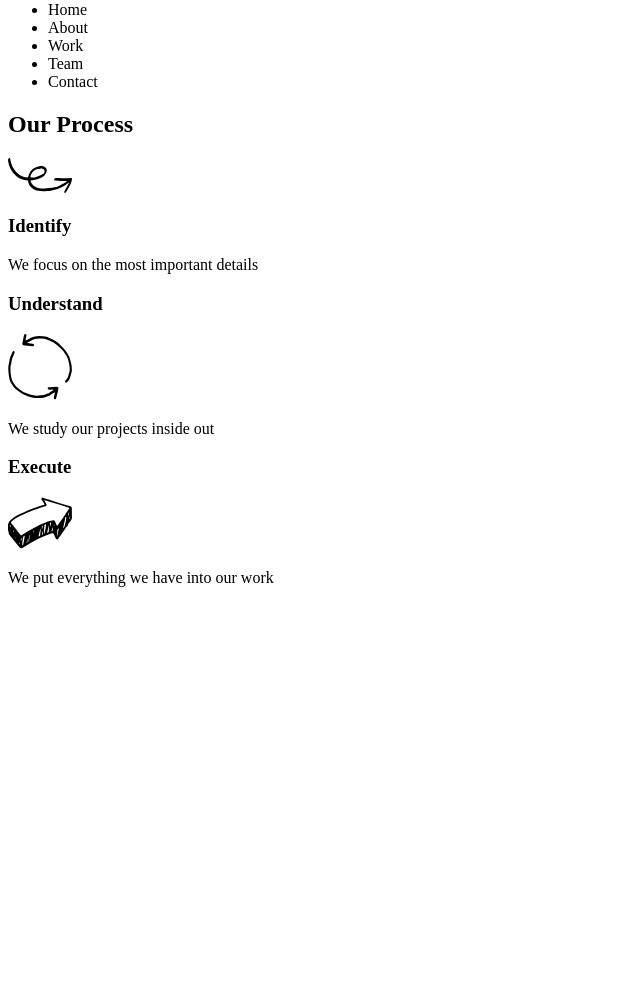
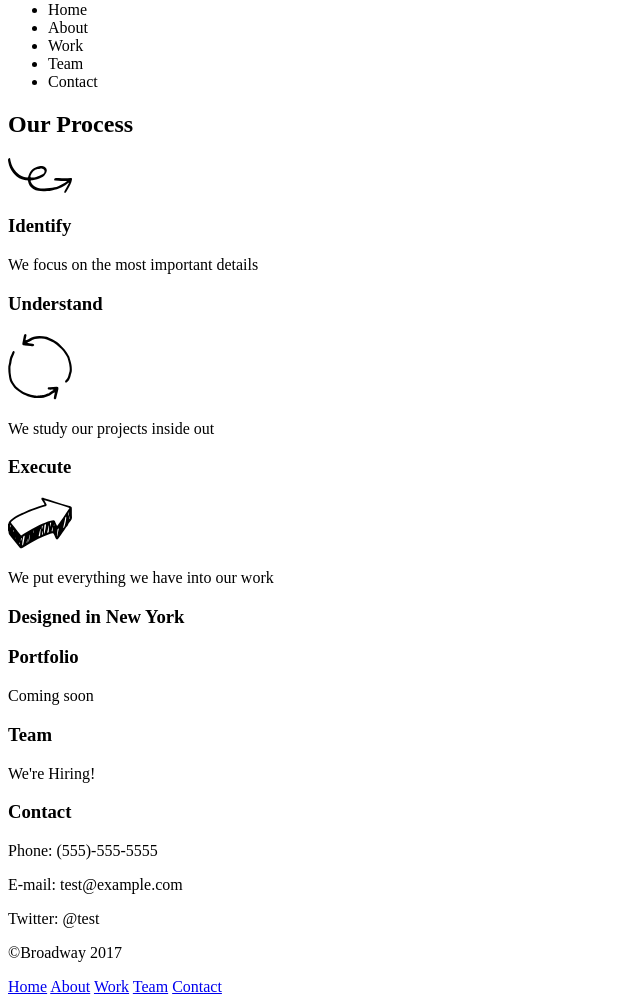
Before and after one commit to tg52/Broadway_Design, a plain HTML site: page index.html in a window 1280 px wide. Shown: the part 79-1083 px from the top of the page, without its empty margins (0-640 px from the left). Before the commit the page ends 800 px from the top, so only its background shows below. Drawn offline with Linux system fonts and the light colour scheme.

Commit message:
Finished raw content

```diff
--- a/index.html
+++ b/index.html
@@ -39,30 +39,35 @@
     </div>
 
     <div> <!-- Dividing image -->
-
+      <h3>Designed in New York</h3>
     </div>
 
     <div> <!-- Portfolio etc...-->
 
-      <h3></h3>
-      <p></p>
+      <h3>Portfolio</h3>
+      <p>Coming soon</p>
 
-      <h3></h3>
-      <p></p>
+      <h3>Team</h3>
+      <p>We're Hiring!</p>
 
-      <h3></h3>
-      <p></p>
-
+      <h3>Contact</h3>
+      <p>Phone: (555)-555-5555</p>
+      <p>E-mail: test@example.com</p>
+      <p>Twitter: @test</p>
 
     </div>
 
-    <div> <!-- Footer -->
+    <div class="footer"> <!-- Footer -->
+
+      <p>&#169;Broadway 2017</p>
+
+      <a href="#">Home</a>
+      <a href="#">About</a>
+      <a href="#">Work</a>
+      <a href="#">Team</a>
+      <a href="#">Contact</a>
 
     </div>
 
-
-
-
-
   </body>
 </html>
```
